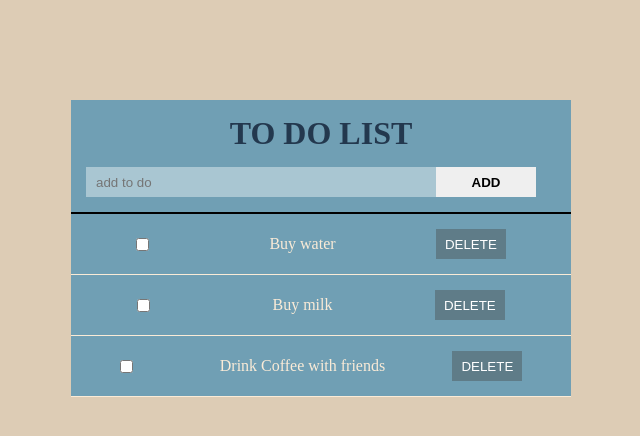
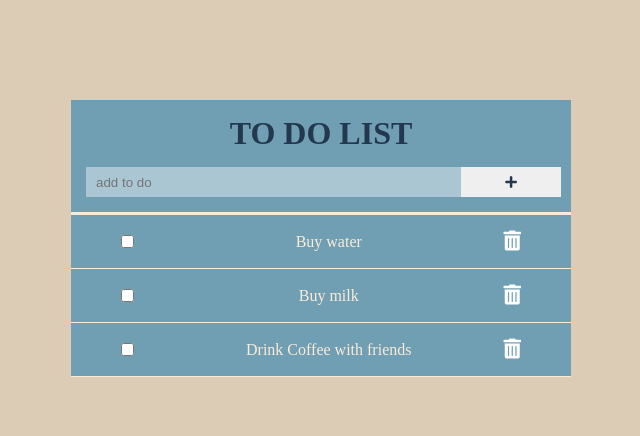
Before and after one commit to VeronaNebesna/checkbox.github.io, a React (Create React App) app: page / in a window 1280 px wide. Shown: the top 436 px of the page, without its empty margins (319-959 px from the left). Built offline with nearby package versions, Linux system fonts and the light colour scheme.

Commit message:
style todo list

```diff
--- a/public/index.html
+++ b/public/index.html
@@ -15,6 +15,7 @@
       user's mobile device or desktop. See https://developers.google.com/web/fundamentals/web-app-manifest/
     -->
     <link rel="manifest" href="%PUBLIC_URL%/manifest.json" />
+    <link href="https://use.fontawesome.com/releases/v5.0.13/css/all.css" rel="stylesheet">
     <!--
       Notice the use of %PUBLIC_URL% in the tags above.
       It will be replaced with the URL of the `public` folder during the build.
--- a/src/AddCheck.js
+++ b/src/AddCheck.js
@@ -5,19 +5,18 @@ const AddCheck = ({
     onChange
 })=>{
     const[value, setValue] = useState("");
-
-
   function handleChange(e){
       e.preventDefault()
       if(value.trim()){
-        onChange(value)
+        onChange(value);
+        setValue("")
       }
   }
     return(
         <div className="input_fild">
             <form onSubmit={handleChange} >
                 <input value={value} onChange={(e)=>setValue(e.target.value)} placeholder="add to do"/>
-                <button type="submit">Add</button>
+                <button type="submit"><i class="fas fa-plus"></i></button>
             </form>
         </div>
     )
--- a/src/App.css
+++ b/src/App.css
@@ -2,9 +2,8 @@
     margin:0;
     padding:0;
     box-sizing: border-box;
-
 }
-
+/* body */
 body{
     background:  #ddccb5;
     width: 100%;
@@ -22,27 +21,12 @@ body{
     padding: 15px;
     color:rgb(35,56,78)
 }
+/* lines */
 .line{
     display: block;
     width: 100%;
-    height: 2px;
-    background-color: black;
-}
-.par{
-    text-decoration: none;
-    color:antiquewhite;
-}
-.checkout_items{
-    display: flex;
-    padding:15px;
-    align-items: center;
-    justify-content: space-around;
-}
-.checkout_items p{
-    padding-left:20px;
-}
-.checkout_items .line-through{
-   text-decoration: line-through;
+    height: 3px;
+    background-color: antiquewhite;;
 }
 .line_ufter_items{
     display: block;
@@ -50,22 +34,50 @@ body{
     background-color:antiquewhite;
     height: 1px;
 }
+/* todo items */
+.checkout_items{
+    display: flex;
+    padding:15px 50px;
+    align-items: center;
+    justify-content: space-between;
+}
+.checkout_items p{
+    padding-left:20px;
+}
+
+/* classes for todo items done */
+.checkout_items .line-through{
+   text-decoration: line-through;
+}
+.par{
+    text-decoration: none;
+    color:antiquewhite;
+}
+
+/*  delete btn */
+
+.select-input{
+    cursor: pointer;
+}
 .delete_btn{
-    height: 30px;
-    width: 70px;
+    font-size: 20px;
     border:none;
-    background-color: rgba(79, 90, 95, 0.5);
+    background-color: rgb(112, 159, 180);
     color:rgb(255,255,255);
     cursor: pointer;
-    text-transform: uppercase;
 }
+.delete_btn:hover{
+    color: rgb(62, 88, 100);
+    transition: all 1s ease-in-out;
+}
+/* add checkbox style */
 .input_fild {
     width: 100%;
     margin: 0 15px 15px 15px;
 
 }
 .input_fild input {
-    width: 70%;
+    width: 75%;
     border:none;
     background-color: rgba(255,255,255,.4);
     height: 30px;
@@ -79,4 +91,8 @@ body{
     text-transform: uppercase;
     font-weight: 700;
     cursor: pointer;
+    color:rgb(35,56,78)
 }
+.input_fild button:focus, .input_fild input:focus {
+    outline:1px  solid white;
+}
--- a/src/App.js
+++ b/src/App.js
@@ -35,7 +35,6 @@ const App = ()=>{
 				onChange={onChange}
 			/>
       	<span className="line"></span>
-
 			<Checkbox
 		  		todos={todos}
 		  		deleteTodos={deleteTodos}
--- a/src/CheckBoxItem.js
+++ b/src/CheckBoxItem.js
@@ -1,4 +1,4 @@
-import React, { useState } from "react"
+import React  from "react"
 
 const CheckboxItem =({
     id,
@@ -10,9 +10,9 @@ const CheckboxItem =({
     return(
         <div>
 			<div className="checkout_items" key={id}>
-				<input type="checkbox" id="select_1" onClick={()=>changeTodo(id)}></input>
+				<input type="checkbox" id="select_1" className="select-input" onClick={()=>changeTodo(id)}></input>
 				<p className={isChecked ? "line-through":"par" } >{desc}</p>
-                <button className="delete_btn" onClick={()=>deleteTodos(id)}>delete</button>
+                <button className="delete_btn" onClick={()=>deleteTodos(id)}><i class="fas fa-trash-alt"></i></button>
 			</div>
             <span className="line_ufter_items"></span>
         </div>
```
Also changed, not shown: 1 other file (tests, documents, lock files or other folders). Lines whose indentation alone changed are shown as unchanged.
